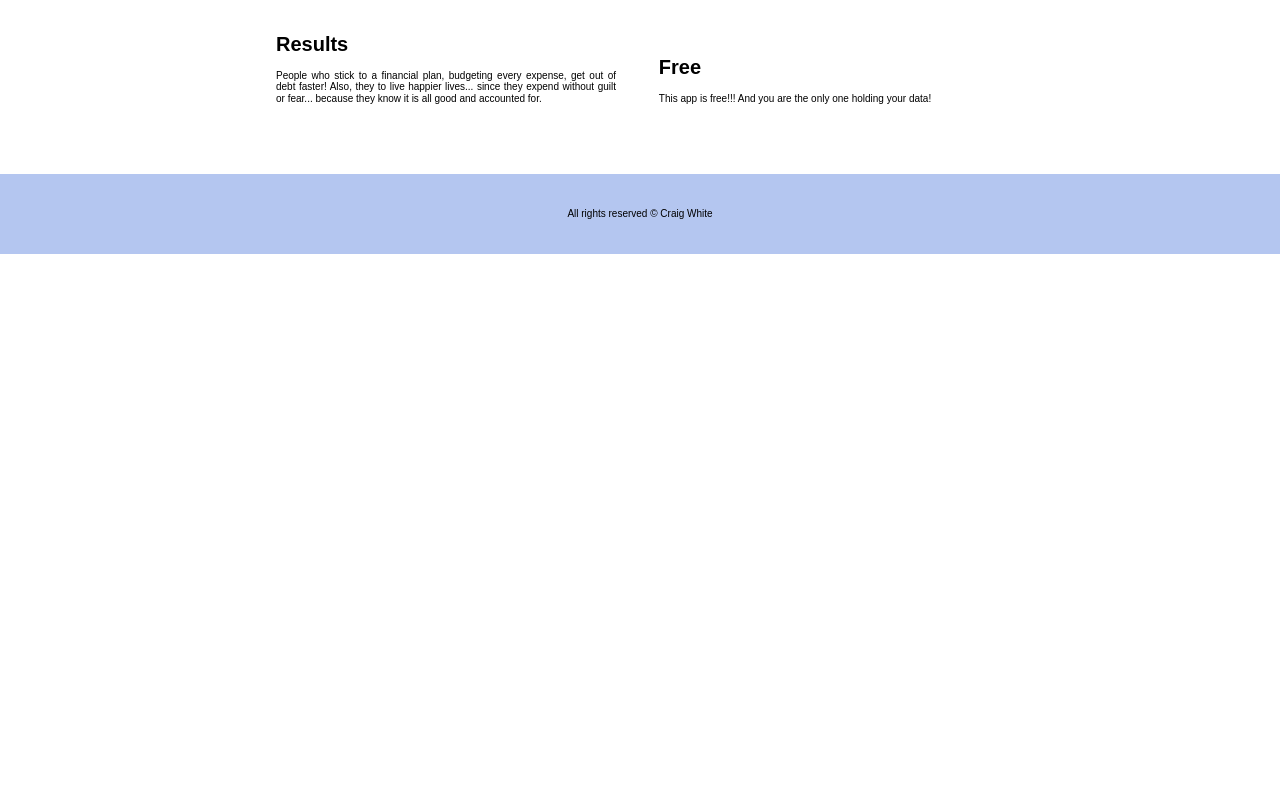
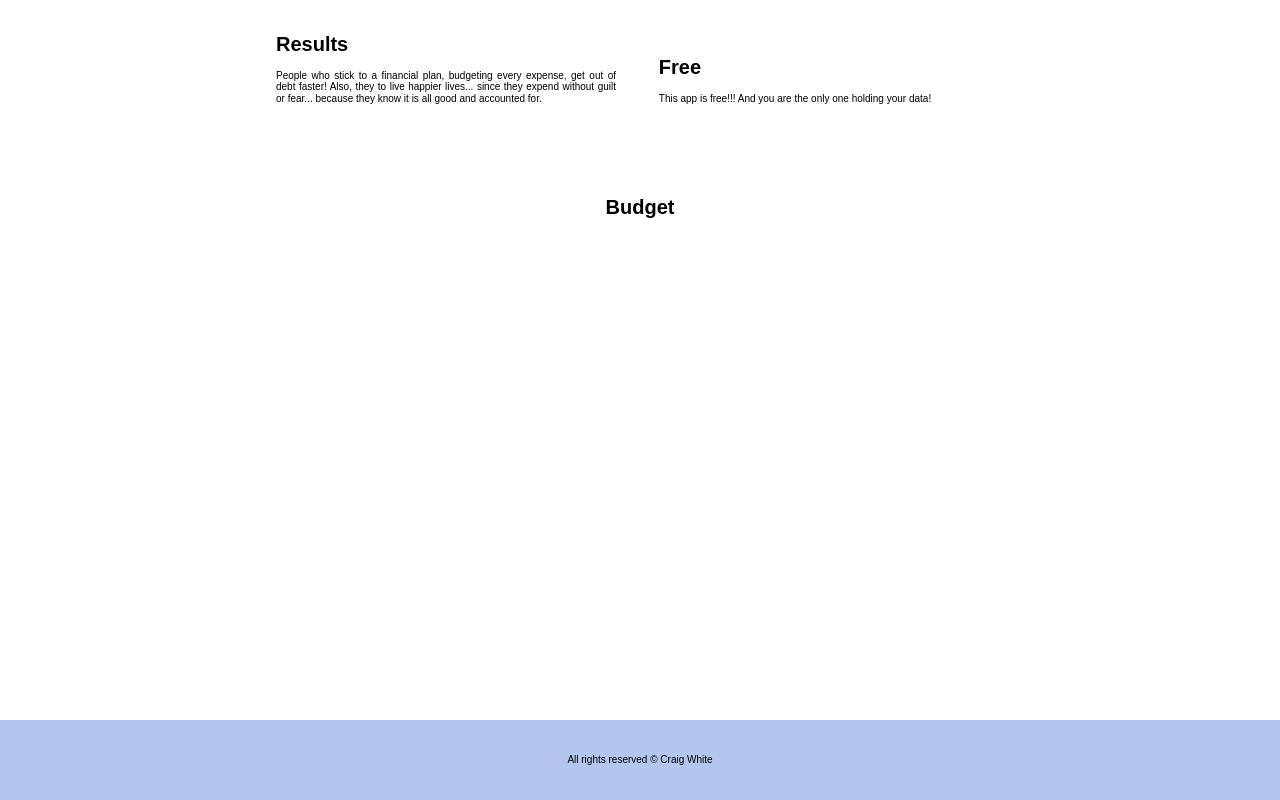
Before and after one commit to CraigRobertWhite/personal-budget, a website: page public/index.html in a window 1280 px wide. Shown: the part 837-1637 px from the top of the page. Before the commit the page ends 1091 px from the top, so only its background shows below. Drawn offline with nearby package versions, Linux system fonts and the light colour scheme; no server answers.

Commit message:
Added server, Axios, and ChartJS
- Updated index.html to display budgeted expenses with chart

```diff
--- a/public/index.html
+++ b/public/index.html
@@ -106,6 +106,12 @@
             </p>
         </article>
     </section>
+    <section class="page-area">
+        <article>
+            <h1 style="text-align: center;">Budget</h1>
+            <canvas id="budget-chart" width="400" height="400"></canvas>
+        </article>
+    </section>
 </main>
 
 <!-- This is a Semantic HTML Change -->
@@ -114,5 +120,58 @@
     All rights reserved &copy; Craig White
 </footer>
 
+<script src="https://unpkg.com/axios/dist/axios.min.js"></script>
+<script src="https://unpkg.com/chart.js/dist/Chart.min.js"></script>
+
+<script>
+    // Defined data variable to be populated with expenses and fill chart
+    let data = {
+        datasets: [{
+            data: [],
+            backgroundColor: [
+                'rgba(255, 99, 132)',
+                'rgba(54, 162, 235)',
+                'rgba(255, 206, 86)',
+                'rgba(75, 192, 192)',
+                'rgba(153, 102, 255)',
+                'rgba(255, 159, 64)'
+            ]
+        }],
+        labels: []
+    };
+
+    let methods = {
+        // Get a list of expenses from the `/budget` route and populate chart dataset
+        async getExpenses() {
+            try {
+                const response = await axios.get('/budget');
+
+                response.data.expenses.forEach(expense => {
+                    data.datasets[0].data.push(expense.amount);
+                    data.labels.push(expense.type);
+                });
+            } catch (error) {
+                console.log(error)
+            }
+        },
+        // Create Chart.JS chart
+        createChart() {
+            let context = document.getElementById('budget-chart');
+            new Chart(context, {
+                type: 'doughnut',
+                data: data
+            });
+        }
+    };
+
+    // Following a Vue.js structure for mounted functions
+    async function mounted() {
+        await methods.getExpenses();
+        methods.createChart()
+    }
+
+    mounted();
+</script>
+
 </body>
 </html>
--- a/public/main.css
+++ b/public/main.css
@@ -68,11 +68,14 @@ header.hero h2 {
 .container {
     padding: 40px;
     width: 100%;
+    display: flex;
+    flex-direction: column;
 }
 
 .page-area {
     max-width: 768px;
     display: inline-block;
+    margin-bottom: 3rem;
 }
 
 footer.bottom {
```
Also changed, not shown: package.json (added, +24 -0 lines), server.js (added, +34 -0 lines), 3 other files.
